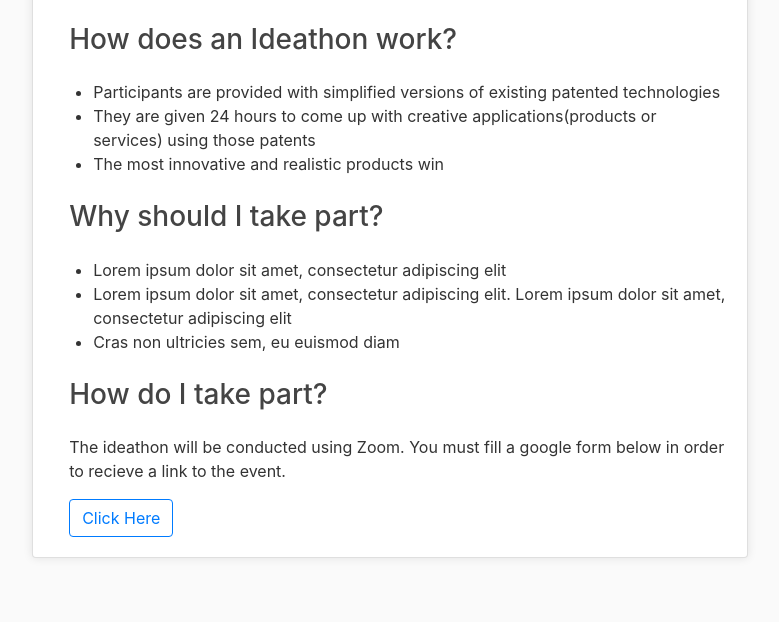
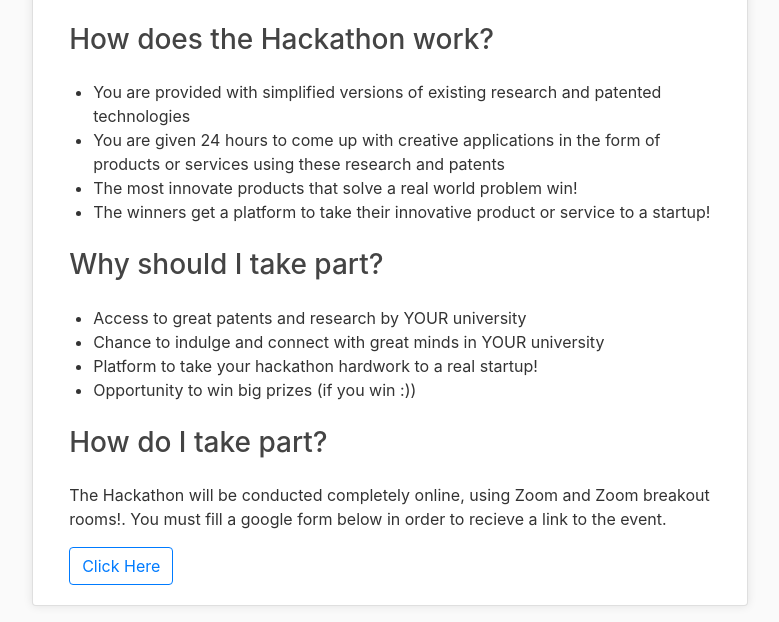
Before and after one commit to AnimeAllstar/DenkR, a Django app: page /ideathon/ in a window 1280 px wide. Shown: the part 632-1254 px from the top of the page, without its empty margins (86-865 px from the left). Before the commit the page ends 1190 px from the top, so only its background shows below. Run offline with Django 3.2, Linux system fonts and the light colour scheme; the visitor is signed in with stand-in values (Sample User, id 1); some libraries are stand-ins or nearby versions.

Commit message:
Information on Hackathons (Content)

```diff
--- a/blog/templates/blog/base.html
+++ b/blog/templates/blog/base.html
@@ -127,7 +127,7 @@
           <a class="nav-link" href="{% url 'blog-connections' %}">Connections</a>
           <a class="nav-link" href="{% url 'blog-uni-resources' %}">University Resources</a>
           <a class="nav-link" href="{% url 'blog-forum' %}">Investor Forum</a>
-          <a class="nav-link" href="{% url 'ideathon' %}">Ideathon</a>
+          <a class="nav-link" href="{% url 'ideathon' %}">Hackathons</a>
         </div>
         <!-- Navbar Right Side -->
         <div class="navbar-nav">
--- a/blog/templates/blog/ideathon.html
+++ b/blog/templates/blog/ideathon.html
@@ -67,8 +67,8 @@
                             src="https://images.unsplash.com/photo-1532622785990-d2c36a76f5a6?ixlib=rb-1.2.1&auto=format&fit=crop&w=1050&q=80"
                             alt="First slide">
                         <div class="carousel-caption d-none d-md-block">
-                            <h2 class="text-white">Take part in the next UBC Ideathon</h2>
-                            <p>24th - 25th September</p>
+                            <h2 class="text-white">Take part in the next Hackathon! <h5>Powered by UBC Course Unions</h5></h2>
+                            <p>Coming Soon!</p>
                             <a target="_blank" href="https://forms.gle/WTfLN3kwHsWUgChe8"><button
                                     class="btn btn-primary">Click
                                     Here</button></a>
@@ -79,10 +79,8 @@
                             src="https://images.unsplash.com/photo-1472289065668-ce650ac443d2?ixlib=rb-1.2.1&ixid=eyJhcHBfaWQiOjEyMDd9&auto=format&fit=crop&w=1050&q=80"
                             alt="Second slide">
                         <div class="carousel-caption d-none d-md-block">
-                            <h2 class="text-white">What is An Ideathon?</h2>
-                            <p>An ideathon is a short, intensive, workshop-like experience for students to ideate
-                                creative
-                                applications using existing patents.
+                            <h2 class="text-white">What is a Hackathon?</h2>
+                            <p>An online short, intensive, workshop-like experience for students to ideate creative applications using existing univeristy patents and research.
                             </p>
                         </div>
                     </div>
@@ -99,24 +97,25 @@
 
             <!--Content after Carousel-->
 
-            <h3 class="my-4 ml-3">How does an Ideathon work?</h3>
+            <h3 class="my-4 ml-3">How does the Hackathon work?</h3>
             <ul>
-                <li>Participants are provided with simplified versions of existing patented technologies</li>
-                <li>They are given 24 hours to come up with creative applications(products or services) using those
+                <li>You are provided with simplified versions of existing research and patented technologies</li>
+                <li>You are given 24 hours to come up with creative applications in the form of products or services using these research and
                     patents</li>
-                <li>The most innovative and realistic products win </li>
+                <li>The most innovate products that solve a real world problem win! </li>
+                <li>The winners get a platform to take their innovative product or service to a startup! </li>
             </ul>
 
             <h3 class="my-4 ml-3">Why should I take part?</h3>
             <ul>
-                <li>Lorem ipsum dolor sit amet, consectetur adipiscing elit</li>
-                <li>Lorem ipsum dolor sit amet, consectetur adipiscing elit. Lorem ipsum dolor sit amet, consectetur
-                    adipiscing elit</li>
-                <li>Cras non ultricies sem, eu euismod diam </li>
+                <li>Access to great patents and research by YOUR university</li>
+                <li>Chance to indulge and connect with great minds in YOUR university</li>
+                <li>Platform to take your hackathon hardwork to a real startup!</li>
+                <li>Opportunity to win big prizes (if you win :)) </li>
             </ul>
 
             <h3 class="my-4 ml-3">How do I take part?</h3>
-            <p class="ml-3">The ideathon will be conducted using Zoom. You must fill a google form below in order to
+            <p class="ml-3">The Hackathon will be conducted completely online, using Zoom and Zoom breakout rooms!. You must fill a google form below in order to
                 recieve a link
                 to the event.</p>
             <a class="ml-3" target="_blank" href="https://forms.gle/WTfLN3kwHsWUgChe8"><button
@@ -127,14 +126,14 @@
     <div class="unions tabcontent card mb-3">
         <div class="card-body">
             <h5 class="card-title">Unions</h5>
-            <p class="card-text"> Some infor on Uninions</p>
+            <p class="card-text"> The Hackathon is powered by Course Unions on Campus!</p>
         </div>
     </div>
 
     <div class="people tabcontent card mb-3">
         <div class="card-body">
             <h5 class="card-title">People</h5>
-            <p class="card-text"> Some infor on people</p>
+            <p class="card-text">Here is a list of people taking a part in the upcoming Hackathon!</p>
         </div>
     </div>
 </div>
```
